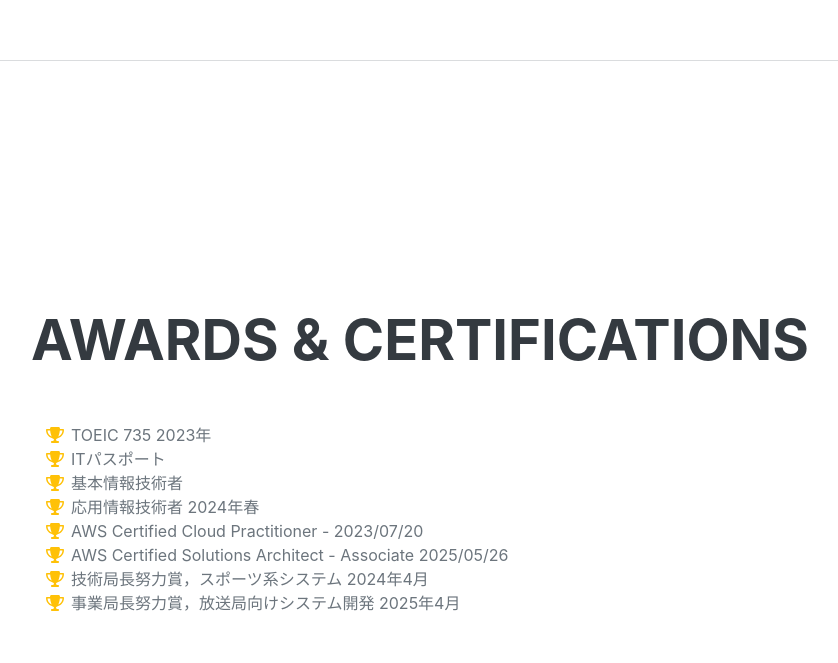
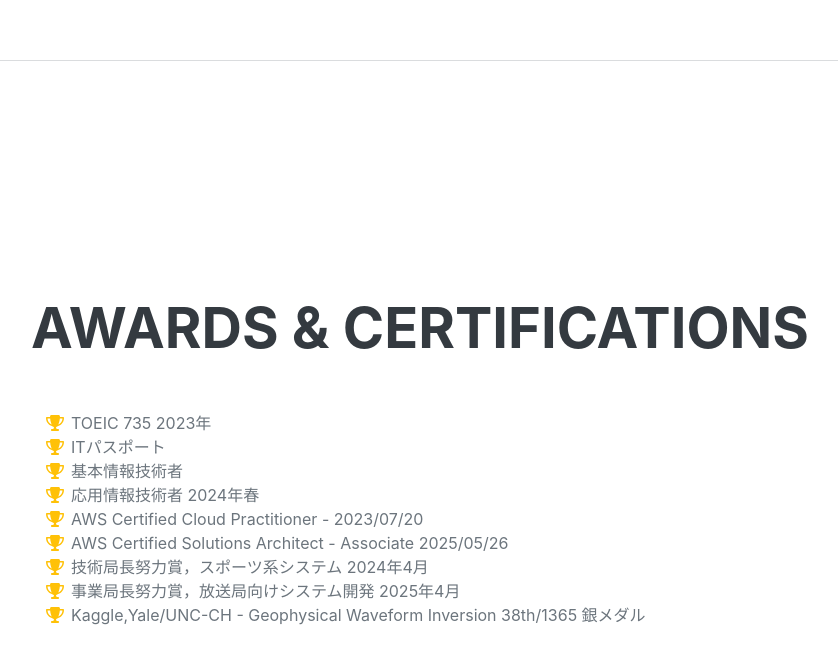
Before and after one commit to T3pp31/T3pp31.github.io, a plain HTML site: page index.html in a window 1280 px wide. Shown: the part 3944-4607 px from the top of the page, without its empty margins (289-1127 px from the left). Drawn offline with nearby package versions, Linux system fonts and the light colour scheme; a web font is replaced by a local one.

Commit message:
Update index.html

```diff
--- a/index.html
+++ b/index.html
@@ -167,6 +167,10 @@
                             <span class="fa-li"><i class="fas fa-trophy text-warning"></i></span>
                             事業局長努力賞，放送局向けシステム開発 2025年4月
                         </li>
+                        <li class="award-card">
+                            <span class="fa-li"><i class="fas fa-trophy text-warning"></i></span>
+                            Kaggle,Yale/UNC-CH - Geophysical Waveform Inversion 38th/1365 銀メダル
+                        </li>
                     </ul>
                 </div>
             </section>
```
